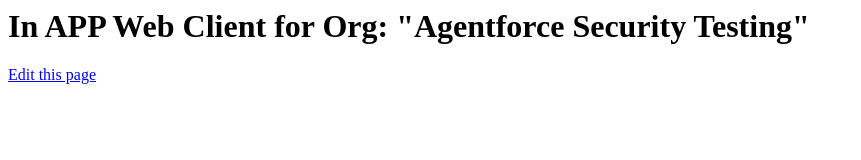
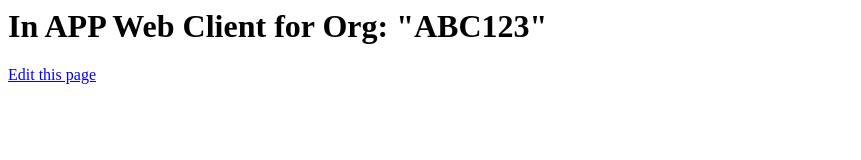
Before and after one commit to ajaskari/miawtesting.github.io, a plain HTML site: page index.html in a window 1280 px wide. Shown: the whole page, without its empty margins (0-861 px from the left). Drawn offline with nearby package versions, Linux system fonts and the light colour scheme.

Commit message:
Update index.html

```diff
--- a/index.html
+++ b/index.html
@@ -5,7 +5,7 @@
 </head>
 <body>
 
-<h1> In APP Web Client for Org: "Agentforce Security Testing"</h1>
+<h1> In APP Web Client for Org: "ABC123"</h1>
 <p><a id="editThisPageLink" target="_blank" style="color:blue">Edit this page</a></p>
 <script>document.getElementById('editThisPageLink').href = "https://github.com/ESW1234/esw1234.github.io/edit/master" + window.location.pathname;</script>
 <!-- <script type='text/javascript' src='https://service.force.com/asyncclient/bootstrap.js'>> -->
```
